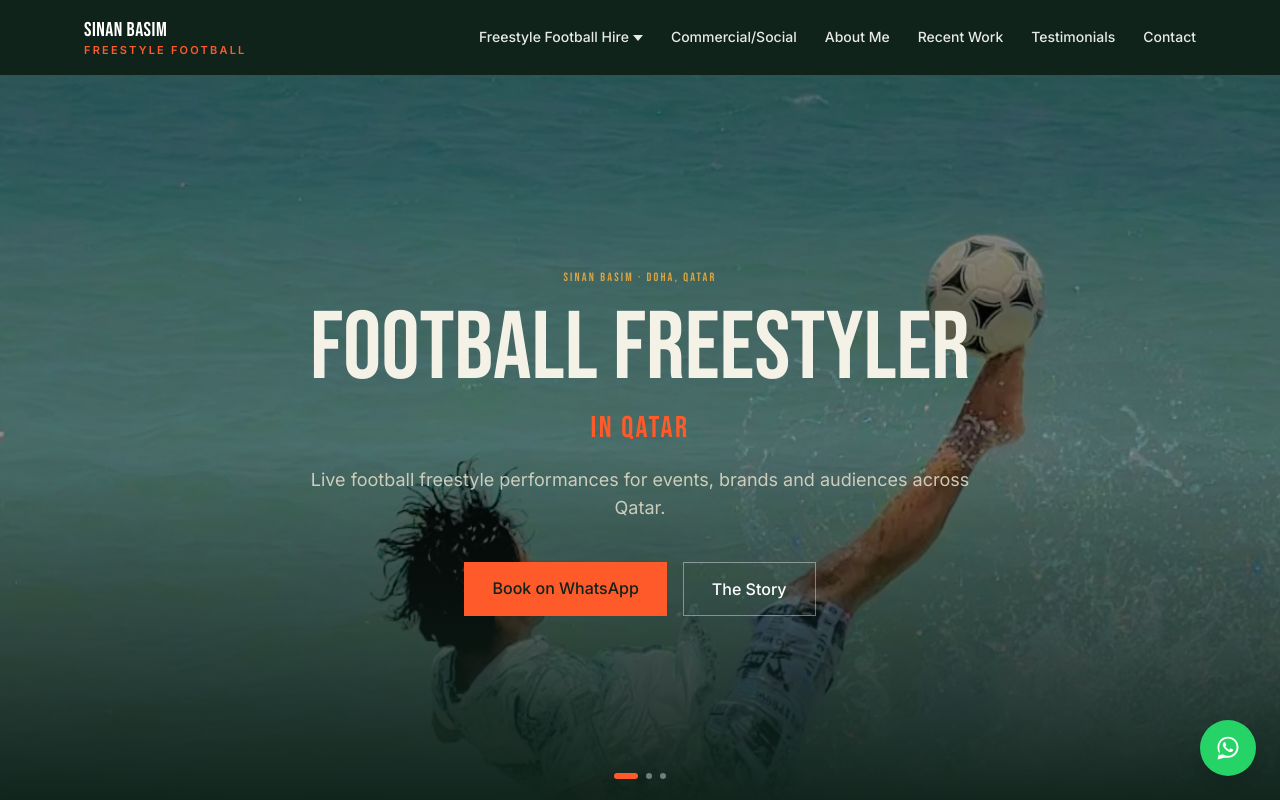
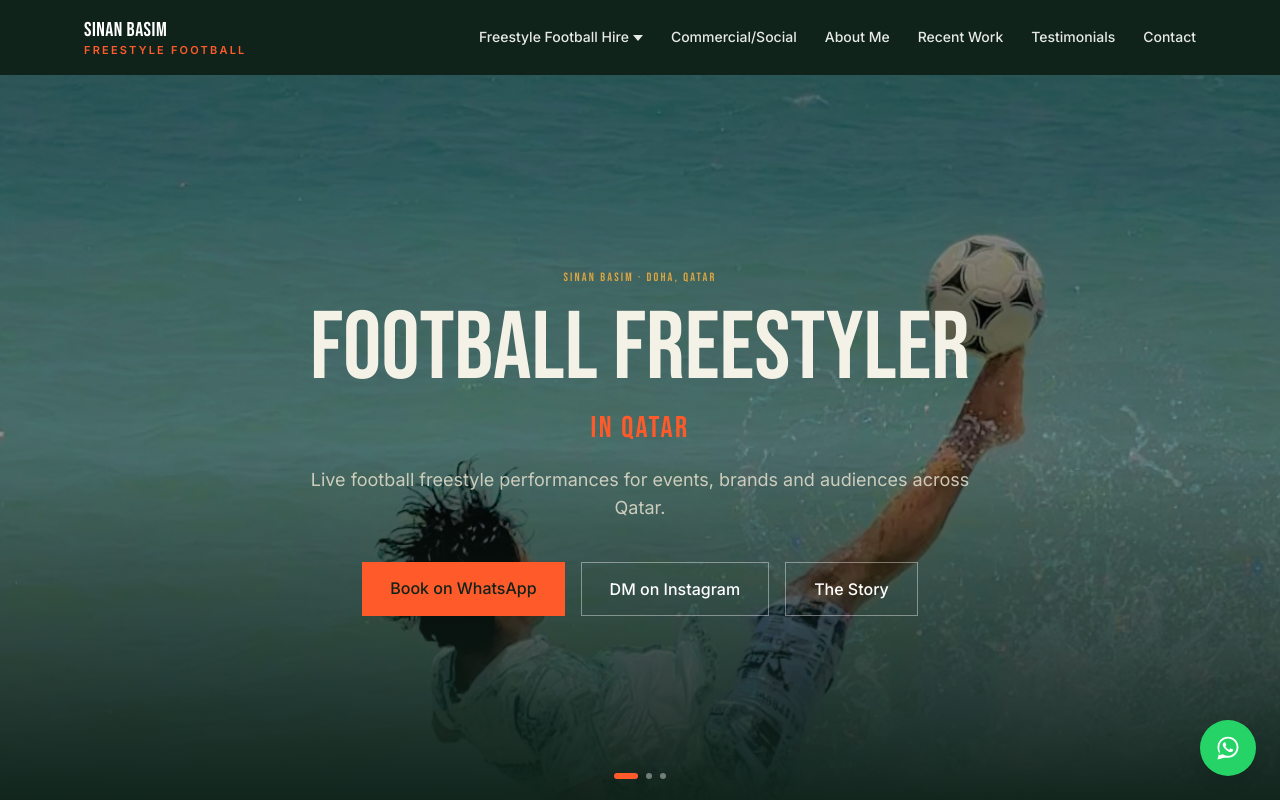
Before and after one commit to sh1blue/sinan, a Next.js app: page / in a window 1280 px wide. Shown: the top 800 px of the page. Built offline with nearby package versions, Linux system fonts and the light colour scheme.

Commit message:
Add Instagram DM as an alternative booking channel

```diff
--- a/src/app/page.tsx
+++ b/src/app/page.tsx
@@ -70,7 +70,7 @@ const faqItems = [
   {
     question: "Can I book a football freestyler in Qatar?",
     answer:
-      "Yes. Sinan Basim is based in Doha and takes enquiries for football freestyle performances across Qatar. WhatsApp is the preferred way to discuss a booking. You can also send a direct message on social media or use the website contact page.",
+      "Yes. Sinan Basim is based in Doha and takes enquiries for football freestyle performances across Qatar. WhatsApp is the preferred way to discuss a booking. You can also send Sinan a direct message on Instagram or use the website contact page.",
   },
   {
     question: "Which types of events can Sinan perform at?",
@@ -90,7 +90,7 @@ const faqItems = [
   {
     question: "How can I enquire about a booking?",
     answer:
-      "WhatsApp is the preferred way to enquire about a booking. You can also send Sinan a direct message through his social media channels or submit an enquiry through the website contact page. Include your event date, location and a short description of your event.",
+      "WhatsApp is the preferred way to enquire about a booking. You can also DM Sinan on Instagram or submit an enquiry through the website contact page. Include your event date, location and a short description of your event.",
   },
 ];
 
@@ -170,6 +170,14 @@ export default function Home() {
               >
                 Book on WhatsApp
               </a>
+              <a
+                href={site.socials.instagram}
+                target="_blank"
+                rel="noopener noreferrer"
+                className="border border-chalk-dim/40 px-6 py-3 font-medium text-chalk transition hover:border-flare hover:text-flare"
+              >
+                DM on Instagram
+              </a>
               <Link
                 href="/about-us"
                 className="border border-chalk-dim/40 px-6 py-3 font-medium text-chalk transition hover:border-flare hover:text-flare"
@@ -204,6 +212,14 @@ export default function Home() {
                 className="bg-flare px-7 py-3.5 font-medium text-turf transition hover:bg-flare-dark"
               >
                 Book on WhatsApp
+              </a>
+              <a
+                href={site.socials.instagram}
+                target="_blank"
+                rel="noopener noreferrer"
+                className="border border-white/40 px-7 py-3.5 font-medium text-white transition hover:border-flare hover:text-flare"
+              >
+                DM on Instagram
               </a>
               <Link
                 href="/about-us"
@@ -430,14 +446,24 @@ export default function Home() {
           <p className="mt-4 text-chalk-dim/80">
             Reply within 24 hours — tell me about your event and let's talk.
           </p>
+          <div className="mt-8 flex flex-wrap justify-center gap-3">
             <a
               href={whatsappBookingUrl}
               target="_blank"
               rel="noopener noreferrer"
-            className="mt-8 inline-block bg-flare px-8 py-4 font-medium text-turf transition hover:bg-flare-dark"
+              className="inline-block bg-flare px-8 py-4 font-medium text-turf transition hover:bg-flare-dark"
             >
               Book on WhatsApp
             </a>
+            <a
+              href={site.socials.instagram}
+              target="_blank"
+              rel="noopener noreferrer"
+              className="inline-block border border-chalk-dim/40 px-8 py-4 font-medium text-chalk transition hover:border-flare hover:text-flare"
+            >
+              DM on Instagram
+            </a>
+          </div>
         </div>
       </section>
     </>
```
Lines whose indentation alone changed are shown as unchanged.
